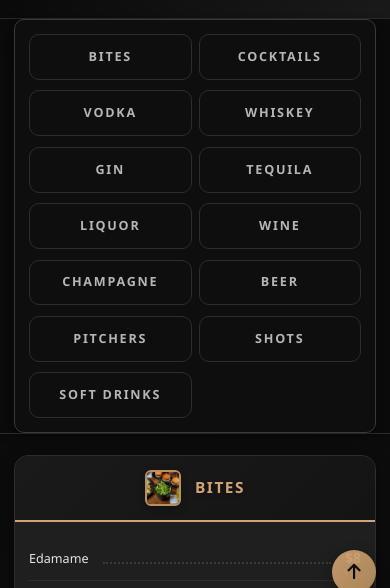
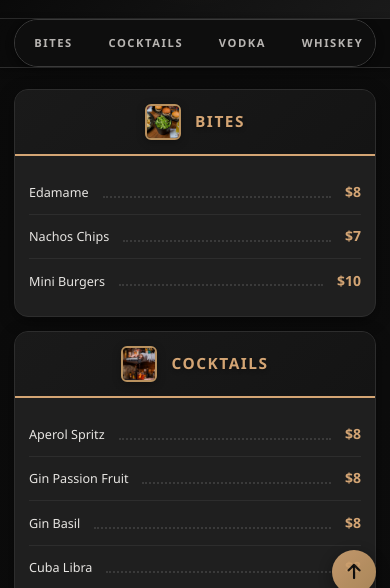
Before and after one commit to M677871/Loui-s-Bar-Menu, a plain HTML site: page index.html in a window 390 px wide. Shown: the part 236-824 px from the top of the page. Drawn offline with Linux system fonts and the light colour scheme.

Commit message:
fixing error1

```diff
--- a/style.css
+++ b/style.css
@@ -73,7 +73,7 @@ body {
   --shadow-glow: 0 0 20px var(--accent-glow);
 
   /* Anchor offset for sticky nav */
-  --anchor-offset: 280px;
+  --anchor-offset: 150px;
   scroll-padding-top: var(--anchor-offset);
 }
 
@@ -261,22 +261,24 @@ button:focus-visible {
 .nav-shell {
   flex: 1;
   display: flex;
-  justify-content: center;
+  justify-content: flex-start;
 }
 
 .nav-list {
   list-style: none;
   display: flex;
-  flex-wrap: wrap;
+  flex-wrap: nowrap;
   gap: 0.25rem;
   padding: 0.35rem;
-  justify-content: center;
+  justify-content: flex-start;
   align-items: center;
   background: rgba(15, 15, 15, 0.95);
   border-radius: 999px;
   border: 1px solid var(--border-light);
   box-shadow: var(--shadow-sm);
-  overflow: visible;
+  overflow-x: auto;
+  overflow-y: hidden;
+  -webkit-overflow-scrolling: touch;
   scrollbar-width: none; /* Firefox */
 }
 
@@ -285,7 +287,7 @@ button:focus-visible {
 }
 
 .nav-list li {
-  display: inline-block;
+  display: inline-flex;
 }
 
 .nav-list a {
@@ -748,7 +750,7 @@ button:focus-visible {
   :root {
     --spacing-xl: 2rem;
     --spacing-lg: 1.5rem;
-    --anchor-offset: 520px;
+    --anchor-offset: 170px;
   }
 
   .site-title {
@@ -763,7 +765,7 @@ button:focus-visible {
     padding-top: 0.5rem;
     padding-bottom: 0.5rem;
     flex-direction: column;
-    align-items: center;
+    align-items: stretch;
     gap: var(--spacing-sm);
   }
 
@@ -783,41 +785,41 @@ button:focus-visible {
     max-height: none;
     opacity: 1;
     transform: none;
-    display: grid;
-    grid-template-columns: repeat(auto-fit, minmax(120px, 1fr));
-    align-items: stretch;
-    gap: 0.75rem 0.5rem;
-    padding: var(--spacing-sm);
+    display: flex;
+    flex-wrap: nowrap;
+    gap: 0.5rem;
+    padding: 0.35rem;
     width: 100%;
-    max-width: 720px;
-    margin: 0 auto;
+    margin: 0;
     background: rgba(15, 15, 15, 0.95);
-    border-radius: var(--radius-md);
+    border-radius: 999px;
     border: 1px solid var(--border-light);
     box-shadow: var(--shadow-sm);
-    overflow: visible;
+    overflow-x: auto;
+    overflow-y: hidden;
   }
 
   .nav-list.nav-open {
     max-height: none;
-    overflow: visible;
-    padding: var(--spacing-sm);
+    overflow-x: auto;
+    overflow-y: hidden;
+    padding: 0.35rem;
     opacity: 1;
     transform: none;
   }
 
   .nav-list li {
-    width: 100%;
+    width: auto;
   }
 
   .nav-list a {
-    width: 100%;
-    border-radius: var(--radius-md);
-    padding: 0.85rem var(--spacing-md);
-    border: 1px solid var(--border-color);
+    width: auto;
+    border-radius: 999px;
+    padding: 0.7rem 1.2rem;
+    border: 1px solid transparent;
     justify-content: center;
     text-align: center;
-    font-size: 0.9rem;
+    font-size: 0.85rem;
   }
 
   .nav-list a:active {
@@ -883,7 +885,17 @@ button:focus-visible {
   }
 
   :root {
-    --anchor-offset: 620px;
+    --anchor-offset: 190px;
+  }
+
+  .nav-list {
+    gap: 0.4rem;
+    padding: 0.3rem;
+  }
+
+  .nav-list a {
+    padding: 0.65rem 1rem;
+    font-size: 0.8rem;
   }
 
   .container {
```
